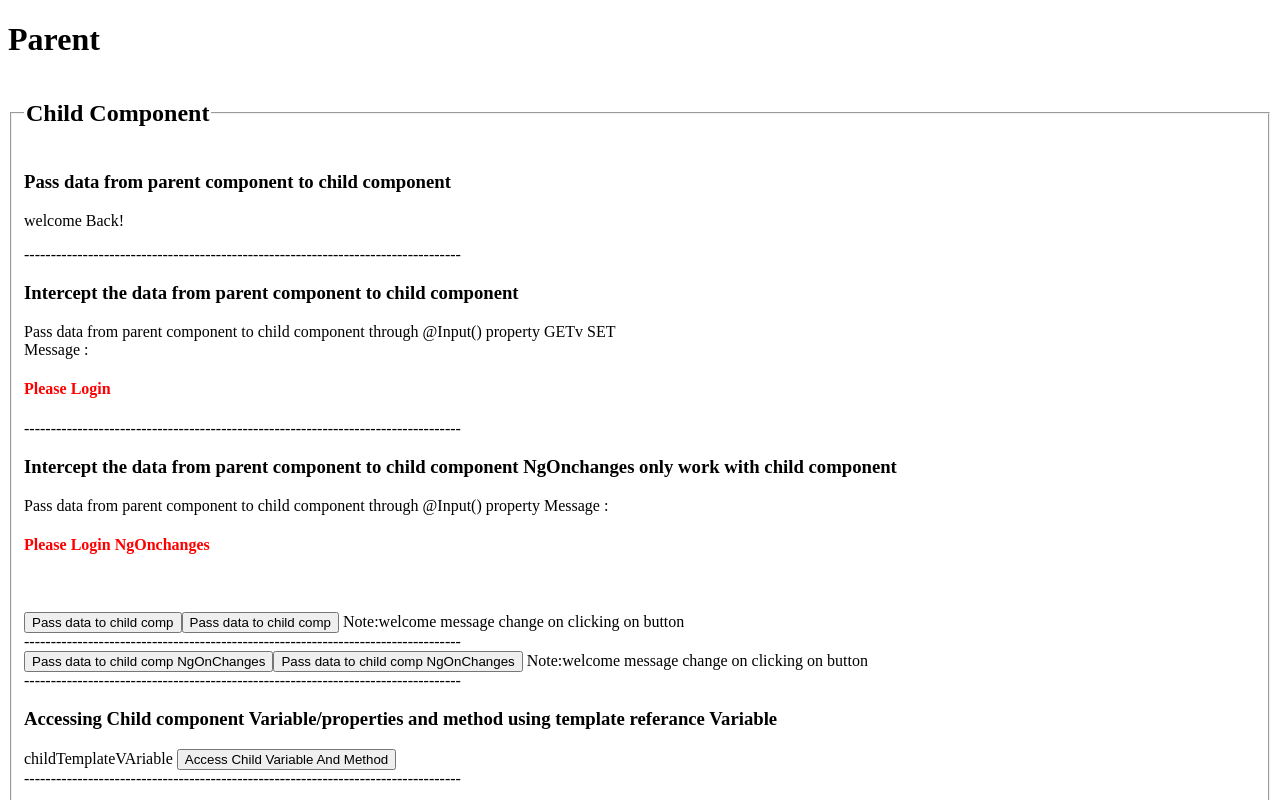
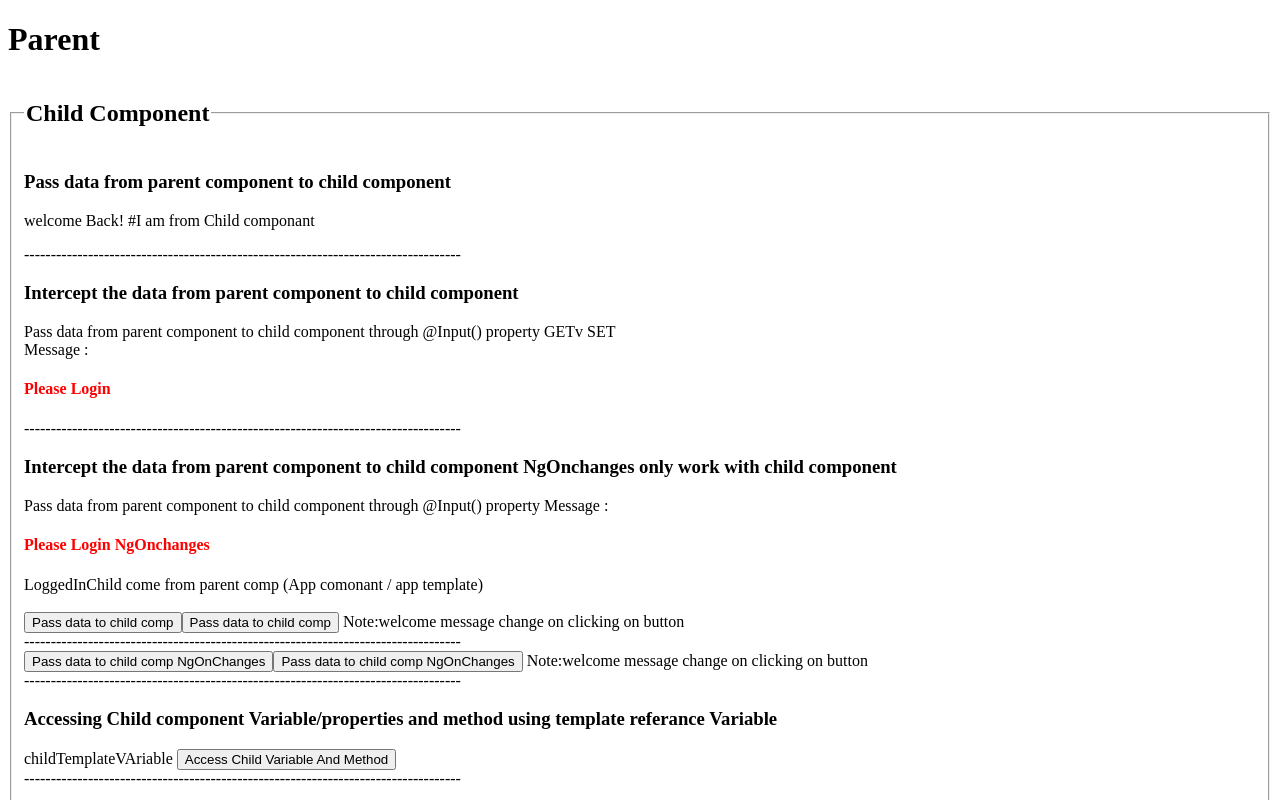
Before and after one commit to NitinThawkar/PRAC, an Angular app: page / in a window 1280 px wide. Shown: the top 800 px of the page. Built offline with nearby package versions, Linux system fonts and the light colour scheme.

Commit message:
4-Angular reactive forms_HD
4-Angular reactive forms_HD

```diff
--- a/src/app/child/child.component.html
+++ b/src/app/child/child.component.html
@@ -1,5 +1,5 @@
 <p *ngIf="LoggedIn">
-  welcome Back!
+  welcome Back!  #I am  from Child componant
 </p>
 <p *ngIf="!LoggedIn">
   Please Login
@@ -13,5 +13,6 @@ Message : <h4 style="color: red">{{message}}</h4>
 <h3>Intercept the data from parent component to child component NgOnchanges only work with child component</h3>
 Pass data from parent component to child component through @Input() property
 Message : <h4 style="color: red">{{OnChangesmessage}}</h4>
+LoggedInChild come from parent comp (App comonant / app template)
 
 <br>
--- a/src/app/child/child.component.ts
+++ b/src/app/child/child.component.ts
@@ -10,7 +10,7 @@ import { Alert } from 'selenium-webdriver';
 export class ChildComponent implements OnChanges {
   constructor() { }
   ngOnChanges(changes: SimpleChanges) {
-    const MyLoginvalue = changes["LoggedInChild"];
+    const MyLoginvalue = changes["LoggedInChild"];  // LoggedInChild come from parent comp (App comonant / app template)
     console.log(changes);
     // console.log(MyLoginValue);
     if (MyLoginvalue.currentValue === true) {
```
